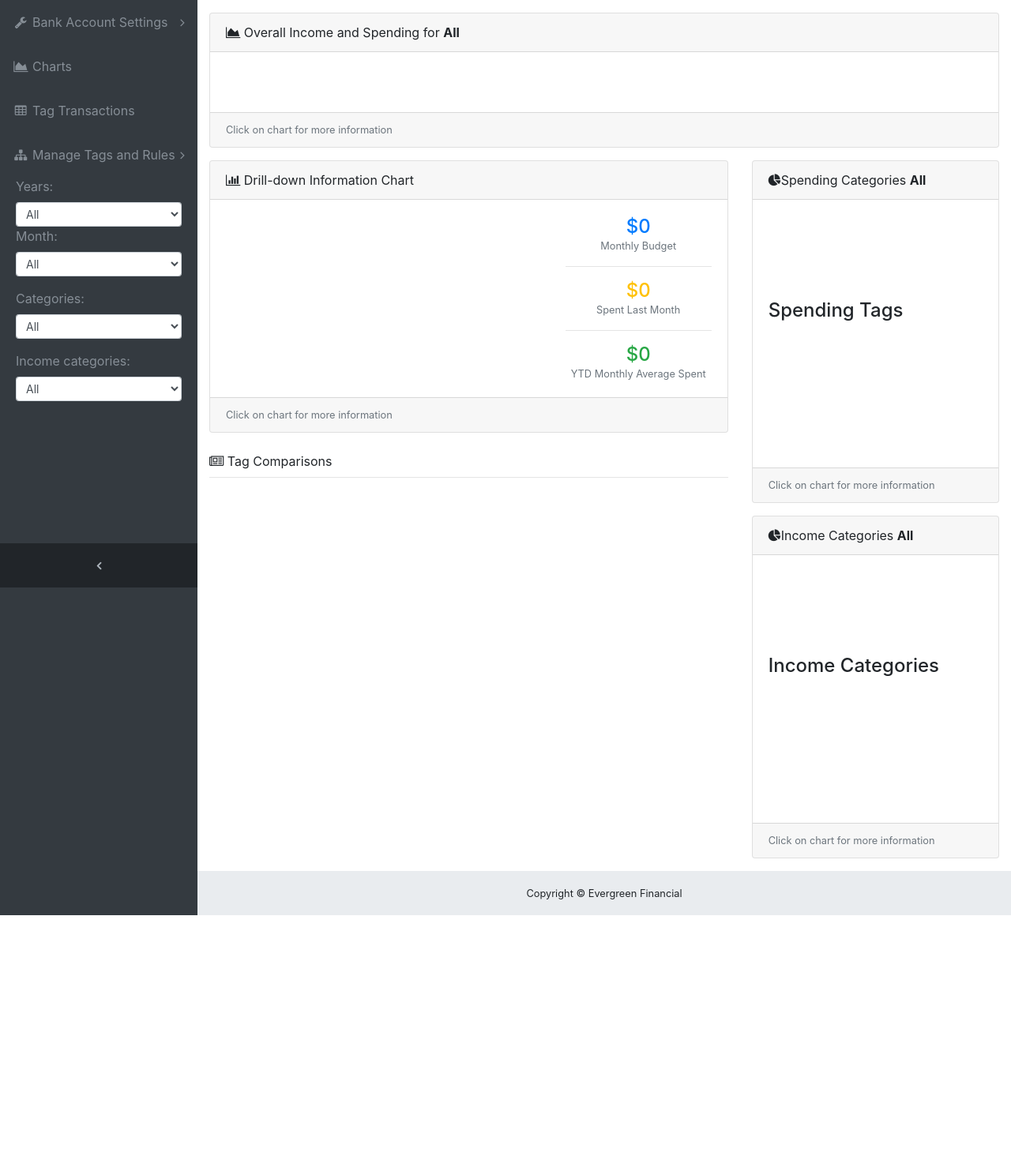
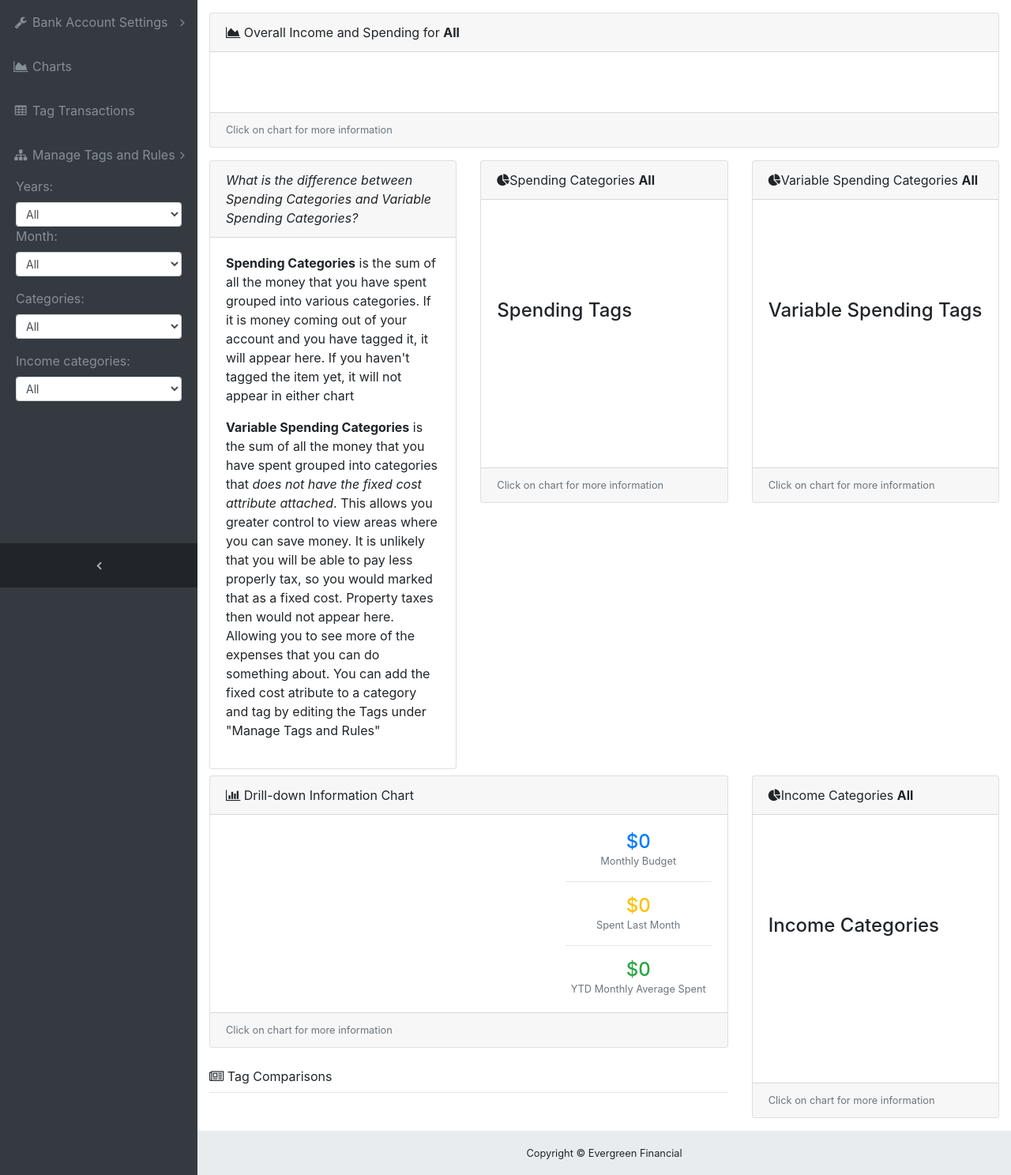
Before and after one commit to sqeekypotato/EverGreen, a Django app: page /main_page/ in a window 1280 px wide. Shown: the part 56-1544 px from the top of the page at 79% size. Before the commit the page ends 1215 px from the top, so only its background shows below. Run offline with Django 3.2, Linux system fonts and the light colour scheme; the visitor is signed in with stand-in values (Sample User, id 1); data that the repository does not hold is empty; a map, chart or similar area stays blank; some libraries are stand-ins or nearby versions.

Commit message:
Added Variable Cost charts and fixed the file upload table so it labels rows now

```diff
--- a/core_app/static/core_app/custom.css
+++ b/core_app/static/core_app/custom.css
@@ -13,6 +13,16 @@ h6{padding-top: 20px;}
     margin-bottom:20px;
     }
 
-#mainNav.navbar-dark .navbar-collapse .navbar-sidenav {
+#dataTable {
+    counter-reset: rowNumber;
+}
 
+#dataTable tbody tr {
+    counter-increment: rowNumber;
 }
+
+#dataTable tbody tr td:first-child::before {
+    content: counter(rowNumber);
+    min-width: 1em;
+    margin-right: 0.5em;
+}
--- a/core_app/static/core_app/my_charts.js
+++ b/core_app/static/core_app/my_charts.js
@@ -30,11 +30,17 @@ $(document).ready(function() {
   var tagChart;
   var incomeCatChart;
   var incomeTagsChart;
+  var varCategoryChart;
+  var varTagChart;
+
   var ctx = document.getElementById('balanceChart').getContext('2d');
   var ctx2 = document.getElementById('categoryChart').getContext('2d');
   var ctx3 = document.getElementById('tagChart').getContext('2d');
   var ctx4 = document.getElementById('incomeChart').getContext('2d');
   var ctx5 = document.getElementById('incomeTags').getContext('2d');
+  var ctx6 = document.getElementById('varcategoryChart').getContext('2d');
+  var ctx7 = document.getElementById('vartagChart').getContext('2d');
+
   var getdata = $.post('/first_charts/');
 
     getdata.done(function(results){
@@ -43,14 +49,18 @@ $(document).ready(function() {
     chartTag(results, 1);
     incomeChart(results, 1);
     incomeTags(results, 1);
+    varChartCat(results, 1);
+    varChartTag(results, 1);
     $("#month_form").hide();
     $("#tagContainer").hide();
     $("#income_tag_container").hide();
+    $("#vartagContainer").hide();
 });
 
     $("#id_years").change(function() {
         $("#tagContainer").hide();
         $("#income_tag_container").hide();
+        $("#vartagContainer").hide();
         formName = $(this).attr('name');
         value = $(this).val();
         updateMonths(value)
@@ -67,6 +77,8 @@ $(document).ready(function() {
                chartBalance(results, 0);
                chartCat(results, 0);
                incomeChart(results, 0);
+               varChartCat(results, 0);
+               varChartTag(results, 0);
                if(value=="All"){
                 $("#month_form").hide();}else {
                     $("#month_form").show();
@@ -80,6 +92,7 @@ $(document).ready(function() {
     $("#id_monthNum").change(function() {
         $("#tagContainer").hide();
         $("#income_tag_container").hide();
+        $("#vartagContainer").hide();
         formName = $(this).attr('name');
         value = $(this).val();
 
@@ -97,6 +110,8 @@ $(document).ready(function() {
                chartCat(results, 0);
                chartTag(results, 0);
                incomeChart(results, 0);
+               varChartCat(results, 0);
+               varChartTag(results, 0);
                $(".session_title").text(results['session_title'])
 //               $('#id_categories option[value=All]').attr('selected','selected');
             }
@@ -120,7 +135,9 @@ $(document).ready(function() {
             success: function(results){
                 if(value != 'All'){
                     $("#tagContainer").show();
+                    $("#vartagContainer").show();
                     chartTag(results, 0);
+                    varChartTag(results, 0);
                 }
             }
         });
@@ -161,7 +178,6 @@ $(document).ready(function() {
                 var $el = $("#id_monthNum");
                 $el.empty(); // remove old options
                 $.each(results, function (key, value) {
-                    console.log(value)
                   $el.append($("<option></option>")
                      .attr("value", value).text(value));
 
@@ -200,7 +216,6 @@ $(document).ready(function() {
     }
 
     function chartBalance(results, first){
-    console.log('balance chart!')
       if (first == 0){
        balanceChart.destroy();
       }
@@ -228,7 +243,6 @@ $(document).ready(function() {
       },
       options: {
           onClick: function (evt) {
-              console.log('click event!')
               var activePoints = this.getElementsAtEvent(evt);
               if (activePoints[0]) {
                   var chartData = activePoints[0]['_chart'].config.data;
@@ -251,7 +265,6 @@ $(document).ready(function() {
                   dataType: 'json',
 
                   success: function () {
-                      console.log('success for transaction details');
                       window.location.href = "/display_transaction_details/";
                   },
 
@@ -316,7 +329,6 @@ $(document).ready(function() {
                       dataType: 'json',
 
                       success: function () {
-                          console.log('success for transaction details');
                           window.location.href = "/display_transaction_details/";
                       },
 
@@ -358,7 +370,6 @@ $(document).ready(function() {
       },
       options: {
           onClick: function (evt) {
-              console.log('click event!')
               var activePoints = this.getElementsAtEvent(evt);
               if (activePoints[0]) {
                   var chartData = activePoints[0]['_chart'].config.data;
@@ -381,7 +392,6 @@ $(document).ready(function() {
                   dataType: 'json',
 
                   success: function () {
-                      console.log('success for transaction details');
                       window.location.href = "/display_transaction_details/";
                   },
 
@@ -420,7 +430,6 @@ $(document).ready(function() {
       },
       options: {
           onClick: function (evt) {
-              console.log('click event!')
               var activePoints = this.getElementsAtEvent(evt);
               if (activePoints[0]) {
                   var chartData = activePoints[0]['_chart'].config.data;
@@ -443,7 +452,6 @@ $(document).ready(function() {
                   dataType: 'json',
 
                   success: function () {
-                      console.log('success for transaction details');
                       window.location.href = "/display_transaction_details/";
                   },
 
@@ -482,7 +490,6 @@ $(document).ready(function() {
       },
       options: {
           onClick: function (evt) {
-              console.log('click event!')
               var activePoints = this.getElementsAtEvent(evt);
               if (activePoints[0]) {
                   var chartData = activePoints[0]['_chart'].config.data;
@@ -505,7 +512,6 @@ $(document).ready(function() {
                   dataType: 'json',
 
                   success: function () {
-                      console.log('success for transaction details');
                       window.location.href = "/display_transaction_details/";
                   },
 
@@ -521,9 +527,131 @@ $(document).ready(function() {
     });
 }
 
+    function varChartCat(results, first) {
+        //        create chart
+        var categories = results['var_cat_vals']
+        var myValues = $.map(categories, function (value, key) { return value });
+        var colours = []
+        for (var i = 0; i < myValues.length; i++) {
+            colours.push('rgb(' + (Math.floor(Math.random() * 256)) + ',' + (Math.floor(Math.random() * 256)) + ',' + (Math.floor(Math.random() * 256)) + ')')
+        }
+
+        if (first == 0) {
+            varCategoryChart.destroy();
+        }
+        varCategoryChart = new Chart(ctx6, {
+            type: 'pie',
+            data: {
+                labels: results['var_cat_labels'],
+                datasets: [
+                    {
+                        backgroundColor: colours,
+                        data: myValues
+                    }
+                ]
+            },
+            options: {
+                onClick: function (evt) {
+                    var activePoints = this.getElementsAtEvent(evt);
+                    if (activePoints[0]) {
+                        var chartData = activePoints[0]['_chart'].config.data;
+                        var idx = activePoints[0]['_index'];
+
+                        var label = chartData.labels[idx];
+                        var value = chartData.datasets[0].data[idx];
 
 
+                    }
 
+                    $.ajax({
+                        type: "POST",
+                        url: "/transaction_details/",
+                        data: {
+                            'name': 'category',
+                            'value': label,
+                            'chart': "SpendingCatChart"
+                        },
+                        dataType: 'json',
+
+                        success: function () {
+                            window.location.href = "/display_transaction_details/";
+                        },
+
+                    });
+
+                },
+                animation: false,
+                tooltips: {
+                    callbacks: {
+                        label: function (tooltipItem, data) { return data.labels[tooltipItem.index] + ' - $' + Number(data['datasets'][0]['data'][tooltipItem['index']]).toFixed(0).toString().replace(/\B(?=(\d{3})+(?!\d))/g, ","); }
+                    }
+                },
+
+            },
+        });
+
+    }
+
+    function varChartTag(results, first) {
+        console.log('var_chart_fired!')
+        var myValues1 = $.map(results['var_tag_vals'], function (value, key) { return value });
+        var colours = []
+        for (var i = 0; i < myValues1.length; i++) {
+            colours.push('rgb(' + (Math.floor(Math.random() * 256)) + ',' + (Math.floor(Math.random() * 256)) + ',' + (Math.floor(Math.random() * 256)) + ')')
+        }
+        if (first == 0) {
+            varTagChart.destroy();
+        }
+        varTagChart = new Chart(ctx7, {
+            type: 'pie',
+            data: {
+                labels: results['var_tag_labels'],
+                datasets: [
+
+                    {
+                        backgroundColor: colours,
+                        data: myValues1
+                    }
+                ]
+            },
+            options: {
+                onClick: function (evt) {
+                    var activePoints = this.getElementsAtEvent(evt);
+                    if (activePoints[0]) {
+                        var chartData = activePoints[0]['_chart'].config.data;
+                        var idx = activePoints[0]['_index'];
+
+                        var label = chartData.labels[idx];
+                        var value = chartData.datasets[0].data[idx];
+
+
+                    }
+
+                    $.ajax({
+                        type: "POST",
+                        url: "/transaction_details/",
+                        data: {
+                            'name': 'tag',
+                            'value': label,
+                            'chart': "SpendingTagChart"
+                        },
+                        dataType: 'json',
+
+                        success: function () {
+                            window.location.href = "/display_transaction_details/";
+                        },
+
+                    });
+
+                },
+                tooltips: {
+                    callbacks: {
+                        label: function (tooltipItem, data) { return data.labels[tooltipItem.index] + ' - $' + Number(data['datasets'][0]['data'][tooltipItem['index']]).toFixed(0).toString().replace(/\B(?=(\d{3})+(?!\d))/g, ","); }
+                    }
+                },
+            },
+        });
+    }
 
 
 
--- a/core_app/templates/core_app/account_details.html
+++ b/core_app/templates/core_app/account_details.html
@@ -70,21 +70,23 @@
       <table class="table table-bordered" id="dataTable" width="100%" cellspacing="0">
           <thead>
             <tr>
+                <th>Row Number</th>
                 {% for item in headers%}
                 <th rowspan="1" colspan="1">Column {{ item }}</th>
                 {% endfor %}
             </tr>
           </thead>
           <tbody>
-
-          </tbody>
           {% for item in df %}
             <tr role="row" class="odd">
+                <td> </td>
                 {% for i in item %}
                 <td class="sorting_1">{{ i }}</td>
                 {% endfor %}
             </tr>
           {% endfor %}
+          </tbody>
+
       </table>
       </div>
   </div>
--- a/core_app/templates/core_app/main.html
+++ b/core_app/templates/core_app/main.html
@@ -15,6 +15,62 @@
 
       </div>
 
+      <div class="row">
+          <div class="col-lg-4">
+              <div class="card mb-2">
+                  <div class="card-header">
+                      <i> What is the difference between Spending Categories and Variable Spending Categories?</i>
+                  </div>
+                  <div class="card-body">
+                      <p><b>Spending Categories</b> is the sum of all the money that you have spent grouped into various
+                          categories. If it is money coming out of your account and you have tagged it, it will appear here.
+                      If you haven't tagged the item yet, it will not appear in either chart</p>
+                      <p><b>Variable Spending Categories</b> is the sum of all the money that you have spent grouped into
+                      categories that <i>does not have the fixed cost attribute attached</i>.  This allows you greater
+                      control to view areas where you can save money.  It is unlikely that you will be able to pay less
+                      properly tax, so you would marked that as a fixed cost.  Property taxes then would not appear here.
+                      Allowing you to see more of the expenses that you can do something about.  You can add the fixed
+                      cost atribute to a category and tag by editing the Tags under "Manage Tags and Rules"</p>
+                  </div>
+
+              </div>
+          </div>
+          <div class="col-lg-4">
+            <!-- Example Pie Chart Card-->
+            <div class="card mb-3">
+            <div class="card-header">
+              <i class="fa fa-pie-chart"></i>Spending Categories <b class="session_title">{{ year_title }}</b></div>
+            <div class="card-body">
+              <canvas id="categoryChart" width="100%" height="100"></canvas>
+                <div class="chart_container" id="tagContainer">
+                    <h4>Spending Tags</h4>
+                    <div class="chart_container">
+                        <canvas id="tagChart"></canvas>
+                    </div>
+                </div>
+            </div>
+            <div class="card-footer small text-muted">Click on chart for more information</div>
+          </div>
+          </div>
+          <div class="col-lg-4">
+              <!-- Example Pie Chart Card-->
+              <div class="card mb-3">
+                <div class="card-header">
+                  <i class="fa fa-pie-chart"></i>Variable Spending Categories <b class="session_title">{{ year_title }}</b></div>
+                <div class="card-body">
+                  <canvas id="varcategoryChart" width="100%" height="100"></canvas>
+                    <div class="chart_container" id="vartagContainer">
+                        <h4>Variable Spending Tags</h4>
+                        <div class="chart_container">
+                            <canvas id="vartagChart"></canvas>
+                        </div>
+                    </div>
+                </div>
+                <div class="card-footer small text-muted">Click on chart for more information</div>
+              </div>
+
+          </div>
+      </div>
 
       <div class="row">
         <div class="col-lg-8">
@@ -90,21 +146,6 @@
           <!-- /Card Columns-->
         </div>
         <div class="col-lg-4">
-          <!-- Example Pie Chart Card-->
-          <div class="card mb-3">
-            <div class="card-header">
-              <i class="fa fa-pie-chart"></i>Spending Categories <b class="session_title">{{ year_title }}</b></div>
-            <div class="card-body">
-              <canvas id="categoryChart" width="100%" height="100"></canvas>
-                <div class="chart_container" id="tagContainer">
-                    <h4>Spending Tags</h4>
-                    <div class="chart_container">
-                        <canvas id="tagChart"></canvas>
-                    </div>
-                </div>
-            </div>
-            <div class="card-footer small text-muted">Click on chart for more information</div>
-          </div>
 
           <!-- Example Pie Chart Card-->
           <div class="card mb-3">
@@ -121,6 +162,7 @@
             </div>
               <div class="card-footer small text-muted">Click on chart for more information</div>
           </div>
+
         </div>
       </div>
 
--- a/core_app/views.py
+++ b/core_app/views.py
@@ -28,7 +28,7 @@ from .models import Transaction, Tags, UniversalTags
 # _______________________main pages ________________________________________
 # landing page
 def home(request):
-    message = 'Hello and welcome to Evergreen Financial!'
+    message = 'Welcome to Evergreen Financial!'
     template = loader.get_template('core_app/index.html')
     # populate_universal_tags() #only run this the first time.  It populates the database
     context = {
@@ -418,17 +418,17 @@ def get_months(request):
         return JsonResponse(month_list, safe=False)
 
 # this isn't an api, it is just here so it was easy to find
-def transaction_processing(myTransactions, my_interval):
+def transaction_processing(myTransactions, my_interval, current_user):
     df = read_frame(myTransactions)
     df = prepareDataFrame(df)
-    result = prepare_table(df, my_interval)
+    result = prepare_table(df, my_interval, current_user)
     return result
 
 # gets info for the first chart that is displayed
 def first_chart(request):
     if request.user.is_authenticated:
         myTransactions = Transaction.objects.filter(user=request.user, exclude_value=False).all()
-        result = transaction_processing(myTransactions, 'year')
+        result = transaction_processing(myTransactions, 'year', current_user=request.user)
         request.session['year'] = 'All'
         request.session['monthName'] = 'All'
         return JsonResponse(result, safe=False)
@@ -442,14 +442,14 @@ def new_chart_data(request):
                request.session['year'] = request._post['value']
                request.session['monthName'] = 'All'
                myTransactions = Transaction.objects.filter(user=request.user, exclude_value=False).all()
-               result = transaction_processing(myTransactions, 'year') #this is added to change the title of the charts
+               result = transaction_processing(myTransactions, 'year', current_user=request.user) #this is added to change the title of the charts
                result['session_title'] = 'All Years'
 
                return JsonResponse(result)
            else:
                request.session['year'] = request._post['value']
                myTransactions = Transaction.objects.filter(user=request.user, year=int(request._post['value']), exclude_value=False).all()
-               result = transaction_processing(myTransactions, 'monthNum')
+               result = transaction_processing(myTransactions, 'monthNum', current_user=request.user)
                result['session_title'] = request.session['year'] #this is added to change the title of the charts
 
                return JsonResponse(result)
@@ -458,13 +458,13 @@ def new_chart_data(request):
            if request._post['value'] == 'All':
                request.session['monthName'] = 'All'
                myTransactions = Transaction.objects.filter(user=request.user, year=int(request.session['year']), exclude_value=False).all()
-               result = transaction_processing(myTransactions, 'monthNum')
+               result = transaction_processing(myTransactions, 'monthNum', current_user=request.user)
                result['session_title'] = request.session['year'] #this is added to change the title of the charts
                return JsonResponse(result)
            else:
                request.session['monthName'] = request._post['value']
                myTransactions = Transaction.objects.filter(user=request.user, monthName=request._post['value'], year=int(request.session['year']), exclude_value=False).all()
-               result = transaction_processing(myTransactions, 'day')
+               result = transaction_processing(myTransactions, 'day', current_user=request.user)
                result['session_title'] = '{} {}'.format(request._post['value'], request.session['year']) #this is added to change the title of the charts
                return JsonResponse(result)
 
@@ -486,21 +486,35 @@ def new_tag_data(request):
 
         df = read_frame(tags)
         df = prepareDataFrame(df)
+        var_df = df
 
-        # tag chart
-        tag_list = df.tag.unique()
-        tag_dict = {}
-        tag_labels = []
-        for tag in tag_list:
-            result = df.loc[df['tag'] == tag, 'debit'].sum()
-            result = result * -1  # this is put in so the chart shows positive values.  It didn't like negative ones
-            if result > 0:
-                tag_dict[tag] = result
-                tag_labels.append(str(tag))
+        def generate_tags(df_to_process):
+            # tag chart
+            tag_list = df_to_process.tag.unique()
+            tag_dict = {}
+            tag_labels = []
+            for tag in tag_list:
+                result = df_to_process.loc[df_to_process['tag'] == tag, 'debit'].sum()
+                result = result * -1  # this is put in so the chart shows positive values.  It didn't like negative ones
+                if result > 0:
+                    tag_dict[tag] = result
+                    tag_labels.append(str(tag))
+            return tag_labels, tag_dict
+
+        tag_labels, tag_dict = generate_tags(df)
+
+        fixed_tags = Tags.objects.values_list('category', 'tag').filter(user=request.user, fixed_cost=True).all()
+        for index, row in var_df.iterrows():
+            if (row['category'], row['tag']) in fixed_tags:
+                var_df.drop(index, inplace=True)
+
+        var_tag_labels, var_tag_dict = generate_tags(var_df)
 
         results = {
             'tag_labels': tag_labels,
             'tag_vals': tag_dict,
+            'var_tag_labels': var_tag_labels,
+            'var_tag_vals': var_tag_dict
         }
         return JsonResponse(results, safe=False)
 
```
Also changed, not shown: core_app/functions.py (+17 -2 lines), core_app/templates/core_app/index.html (+15 -2 lines).
